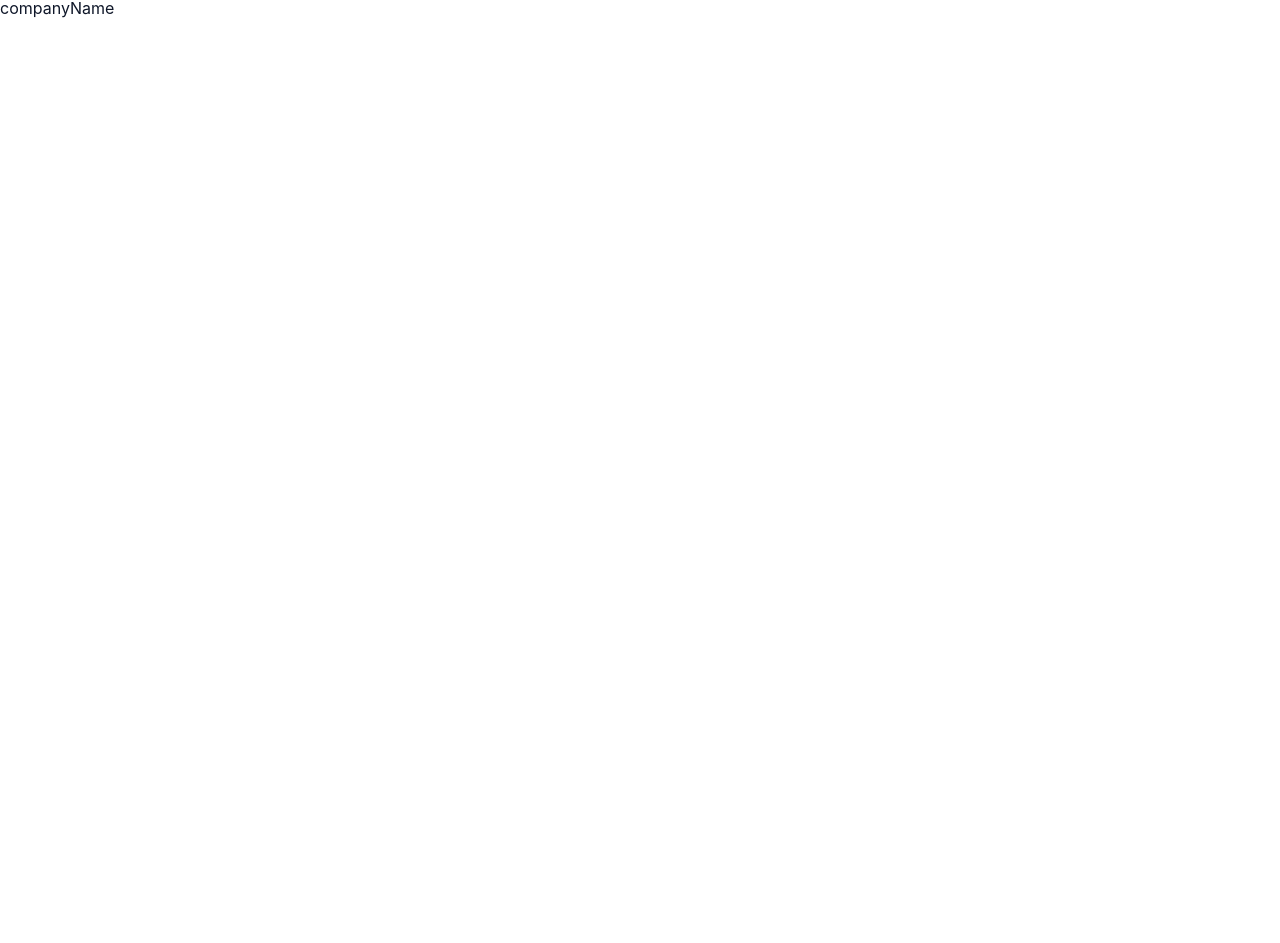
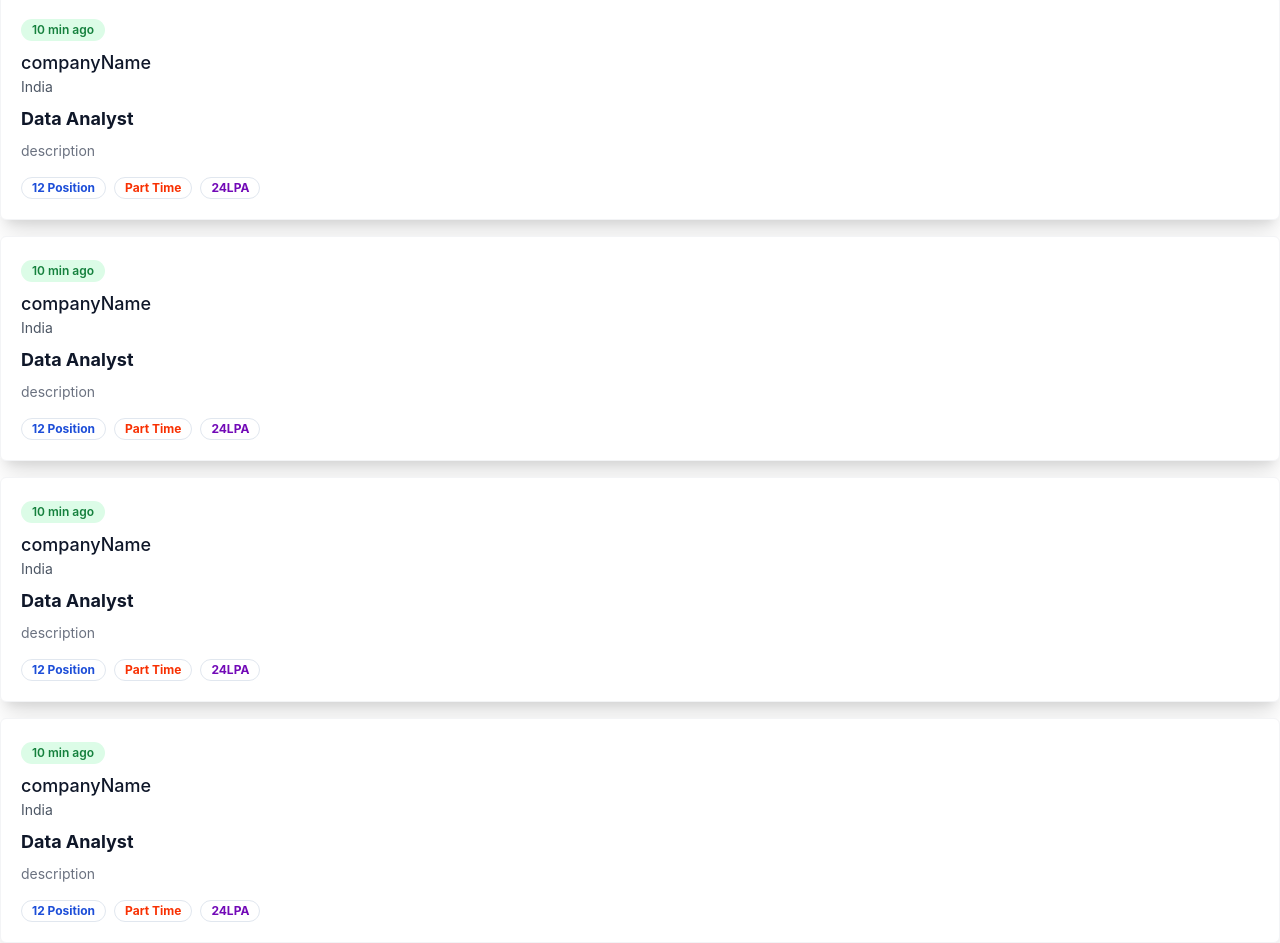
Before and after one commit to ankushkumar2122/JOBFINDER_MERN, a React (Vite) app in the folder FRONTEND/: page / in a window 1280 px wide. Shown: the part 1025-1968 px from the top of the page. Before the commit the page ends 1045 px from the top, so only its background shows below. Built offline with nearby package versions, Linux system fonts and the light colour scheme.

Commit message:
job-card completed

```diff
--- a/FRONTEND/package.json
+++ b/FRONTEND/package.json
@@ -17,6 +17,7 @@
     "@radix-ui/react-slot": "^1.2.3",
     "@reduxjs/toolkit": "^2.7.0",
     "axios": "^1.9.0",
+    "bootstrap": "^5.3.7",
     "class-variance-authority": "^0.7.1",
     "clsx": "^2.1.1",
     "lucide-react": "^0.503.0",
--- a/FRONTEND/src/components/Home.jsx
+++ b/FRONTEND/src/components/Home.jsx
@@ -2,6 +2,7 @@ import React from "react";
 import Navbar from "./shared/Navbar";
 import HeroSection from "./ui/HeroSection";
 import LatestJobs from "./ui/LatestJobs";
+import Footer from "./shared/Footer";
 
 const Home = () => {
   return (
@@ -12,8 +13,8 @@ const Home = () => {
       <LatestJobs/>
       {/* <BrowseByCategory/>
       <Review/>
-      <NewsAndBlog/>
-      <Footer/>  */}
+      <NewsAndBlog/> */}
+      {/* <Footer/>  */}
     </div>
   );
 };
--- a/FRONTEND/src/components/shared/Navbar.jsx
+++ b/FRONTEND/src/components/shared/Navbar.jsx
@@ -18,15 +18,45 @@ const Navbar = () => {
       <div className="flex items-center justify-between mx-auto max-w-7xl h-16">
         <div>
           <h1 className="text-2xl font-bold  text-white">
-            JOB <span className="text-[#00B34A]">FINDER</span>
+            <a href="/">
+              JOB <span className="text-[#00B34A]">FINDER</span>
+            </a>
           </h1>
         </div>
         <div className="flex items-center gap-12">
-          <ul className="text-white flex font-medium items-center gap-5">
-            <li>Home</li>
-            <li>Jobs</li>
-            <li>About Us</li>
-            <li>Contact Us</li>
+          <ul className="text-white flex font-medium items-center gap-5  ">
+            <li>
+              <a
+                href="/"
+                className="hover:text-green-400 transition duration-200"
+              >
+                Home
+              </a>
+            </li>
+            <li>
+              <a
+                href="/jobs"
+                className="hover:text-green-400 transition duration-200"
+              >
+                Jobs
+              </a>
+            </li>
+            <li>
+              <a
+                href="/about"
+                className="hover:text-green-400 transition duration-200"
+              >
+                About Us
+              </a>
+            </li>
+            <li>
+              <a
+                href="/contact"
+                className="hover:text-green-400 transition duration-200"
+              >
+                Contact Us
+              </a>
+            </li>
           </ul>
         </div>
         {!user ? (
@@ -88,21 +118,3 @@ const Navbar = () => {
   );
 };
 export default Navbar;
-
-{
-  /* <nav class="bg-gradient-to-r from-[#0B7B3E] to-[#036937] text-white py-4 shadow-md">
-  <div class="container mx-auto px-4 flex items-center justify-between">
-    <div class="text-2xl font-bold">JOB FINDER</div>
-    <ul class="hidden md:flex space-x-8 text-white font-medium">
-      <li><a href="#" class="hover:text-gray-200">Home</a></li>
-      <li><a href="#" class="hover:text-gray-200">Jobs</a></li>
-      <li><a href="#" class="hover:text-gray-200">About Us</a></li>
-      <li><a href="#" class="hover:text-gray-200">Contact Us</a></li>
-    </ul>
-    <div class="flex space-x-4">
-      <button class="border border-white rounded-lg px-4 py-1 hover:bg-white hover:text-green-800 transition">Login</button>
-      <button class="bg-white text-green-800 rounded-lg px-4 py-1 font-semibold hover:bg-green-100 transition">Register</button>
-    </div>
-  </div>
-</nav> */
-}
--- a/FRONTEND/src/components/ui/LatestJobCard.jsx
+++ b/FRONTEND/src/components/ui/LatestJobCard.jsx
@@ -6,16 +6,119 @@ export const LatestJobCard = () => {
     <>
       <div className="text-right">
         {/* //move button right */}
+        <a href=""></a>
         <button className="text-[#00B34A]  ">View all</button>
       </div>
-      <div>
-        <Badge className="text-green-700 bg-green-100" variant="default">
-          10 min ago
-        </Badge>
- {/* <MdOutlineBookmarkAdd /> */}
+
+      <div className="p-5 mt-4 rounded-md  shadow-xl bg-white border border-gray-100 cursor-pointer ">
         <div>
-        <h3 className="mt-2 font-bold">Data Analyst</h3>
-        <p>companyName</p>
+          <Badge className="text-green-700 bg-green-100" variant="default">
+            10 min ago
+          </Badge>
+          {/* <MdOutlineBookmarkAdd /> */}
+          <div>
+            <h1 className=" mt-2 font-medium text-lg"> companyName</h1>
+            <p className=" text-sm text-gray-600">India</p>
+          </div>
+          <div>
+            <h1 className="font-bold text-lg my-2">Data Analyst </h1>
+            <p className=" text-sm text-gray-500">description</p>
+          </div>
+          <div className="flex items-center gap-2 mt-4">
+            <Badge className="text-blue-700 font-bold" variant="ghost">
+              12 Position
+            </Badge>
+            <Badge className="text-[#F83002] font-bold" variant="ghost">
+              Part Time
+            </Badge>
+            <Badge className="text-[#7209b7] font-bold" variant="ghost">
+              24LPA
+            </Badge>
+          </div>
+        </div>
+      </div>
+
+       <div className="p-5 mt-4 rounded-md  shadow-xl bg-white border border-gray-100 cursor-pointer ">
+        <div>
+          <Badge className="text-green-700 bg-green-100" variant="default">
+            10 min ago
+          </Badge>
+          {/* <MdOutlineBookmarkAdd /> */}
+          <div>
+            <h1 className=" mt-2 font-medium text-lg"> companyName</h1>
+            <p className=" text-sm text-gray-600">India</p>
+          </div>
+          <div>
+            <h1 className="font-bold text-lg my-2">Data Analyst </h1>
+            <p className=" text-sm text-gray-500">description</p>
+          </div>
+          <div className="flex items-center gap-2 mt-4">
+            <Badge className="text-blue-700 font-bold" variant="ghost">
+              12 Position
+            </Badge>
+            <Badge className="text-[#F83002] font-bold" variant="ghost">
+              Part Time
+            </Badge>
+            <Badge className="text-[#7209b7] font-bold" variant="ghost">
+              24LPA
+            </Badge>
+          </div>
+        </div>
+      </div>
+
+       <div className="p-5 mt-4 rounded-md  shadow-xl bg-white border border-gray-100 cursor-pointer ">
+        <div>
+          <Badge className="text-green-700 bg-green-100" variant="default">
+            10 min ago
+          </Badge>
+          {/* <MdOutlineBookmarkAdd /> */}
+          <div>
+            <h1 className=" mt-2 font-medium text-lg"> companyName</h1>
+            <p className=" text-sm text-gray-600">India</p>
+          </div>
+          <div>
+            <h1 className="font-bold text-lg my-2">Data Analyst </h1>
+            <p className=" text-sm text-gray-500">description</p>
+          </div>
+          <div className="flex items-center gap-2 mt-4">
+            <Badge className="text-blue-700 font-bold" variant="ghost">
+              12 Position
+            </Badge>
+            <Badge className="text-[#F83002] font-bold" variant="ghost">
+              Part Time
+            </Badge>
+            <Badge className="text-[#7209b7] font-bold" variant="ghost">
+              24LPA
+            </Badge>
+          </div>
+        </div>
+      </div>
+
+       <div className="p-5 mt-4 rounded-md  shadow-xl bg-white border border-gray-100 cursor-pointer ">
+        <div>
+          <Badge className="text-green-700 bg-green-100" variant="default">
+            10 min ago
+          </Badge>
+          {/* <MdOutlineBookmarkAdd /> */}
+          <div>
+            <h1 className=" mt-2 font-medium text-lg"> companyName</h1>
+            <p className=" text-sm text-gray-600">India</p>
+          </div>
+          <div>
+            <h1 className="font-bold text-lg my-2">Data Analyst </h1>
+            <p className=" text-sm text-gray-500">description</p>
+          </div>
+          <div className="flex items-center gap-2 mt-4">
+            <Badge className="text-blue-700 font-bold" variant="ghost">
+              12 Position
+            </Badge>
+            <Badge className="text-[#F83002] font-bold" variant="ghost">
+              Part Time
+            </Badge>
+            <Badge className="text-[#7209b7] font-bold" variant="ghost">
+              24LPA
+            </Badge>
+          </div>
         </div>
       </div>
     </>
--- a/FRONTEND/src/components/ui/LatestJobs.jsx
+++ b/FRONTEND/src/components/ui/LatestJobs.jsx
@@ -5,7 +5,7 @@ import { LatestJobCard } from "./LatestJobCard";
 
 const LatestJobs = () => {
   return (
-    <div className="max-w-7xl mx-auto">
+    <div className="max-w-7xl mx-auto mt-10">
       <h1 className="font-bold text-3xl">Recent Jobs Available</h1>
       <LatestJobCard />
     </div>
--- a/FRONTEND/src/main.jsx
+++ b/FRONTEND/src/main.jsx
@@ -7,6 +7,8 @@ import { Toaster } from "sonner";
 import { Provider } from "react-redux";
 import store from "./redux/store";
 
+
+
 ReactDOM.createRoot(document.getElementById("root")).render(
   <React.StrictMode>
     <Provider store={store}>
```
Also changed, not shown: FRONTEND/src/components/shared/Footer.jsx (added, +86 -0 lines), 2 other files (tests, documents, lock files or other folders).
